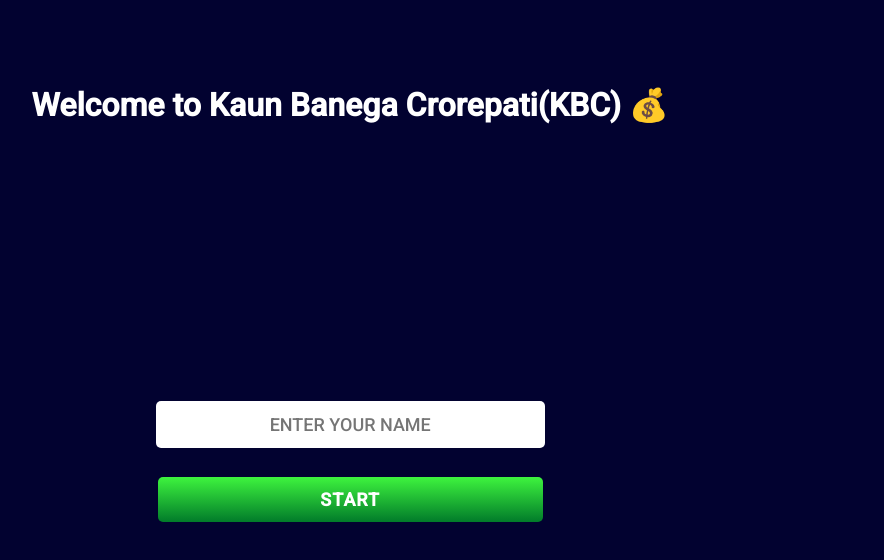
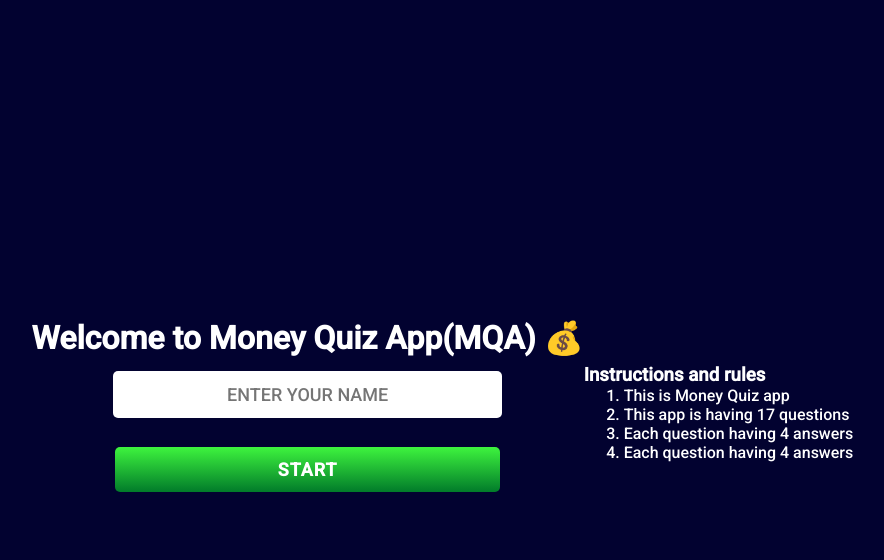
Before and after one commit to akii1998/Quiz_React, a React (Create React App) app: page / in a window 1280 px wide. Shown: the top 560 px of the page, without its empty margins (250-1134 px from the left). Built offline with nearby package versions, Linux system fonts and the light colour scheme.

Commit message:
add instruction

```diff
--- a/src/App.css
+++ b/src/App.css
@@ -225,16 +225,19 @@
   background-color: #351d5c;
 }
 .main-start{
-  /* background-image: url("https://static.wikia.nocookie.net/millionaire/images/7/7c/KBC11Logo.png/revision/latest?cb=20190817115850"); */
-  /* background: url('./assets//bg2.jpg') no-repeat center center/cover; */
   display: flex;
-  flex-direction: column;
-  justify-content: center;
+  flex-direction: row;
+  justify-content:stretch;
   align-items: center;
   margin: 2% 0% 0% 22%;
 }
 .main-start>h1{
-  margin-top: 60px;
+  top: 0;
+  bottom: 0;
+  left: 0;
+  right: 0;
+  margin: auto;
+
 }
 
 .earnText{
--- a/src/components/Start.jsx
+++ b/src/components/Start.jsx
@@ -8,7 +8,8 @@
   };
   return (
     <div className="main-start">
-         <h1> Welcome to Kaun Banega Crorepati(KBC) 💰</h1>
+    <div>
+        <h1> Welcome to Money Quiz App(MQA) 💰</h1>
       <div className="start">
 
         <input
@@ -20,6 +21,16 @@
           Start
         </button>
       </div>
+      </div>
+      <div className="instruction">
+        <h3>Instructions and rules</h3>
+        <ol type="number">
+          <li>This is Money Quiz app</li>
+          <li>This app is having 17 questions</li>
+          <li>Each question having 4 answers</li>
+          <li>Each question having 4 answers</li>
+        </ol>
+      </div>
     </div>
   );
 }
```
